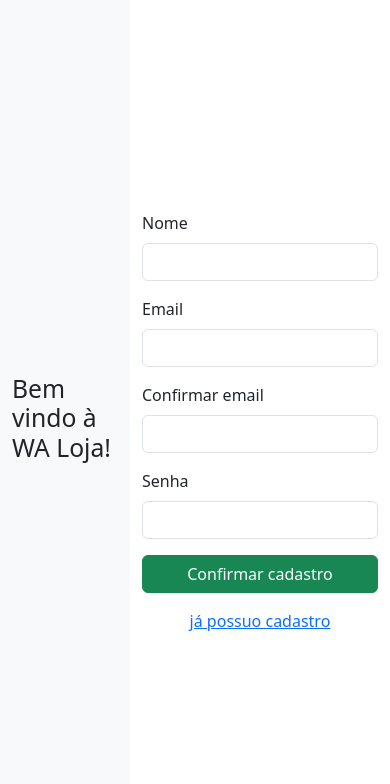
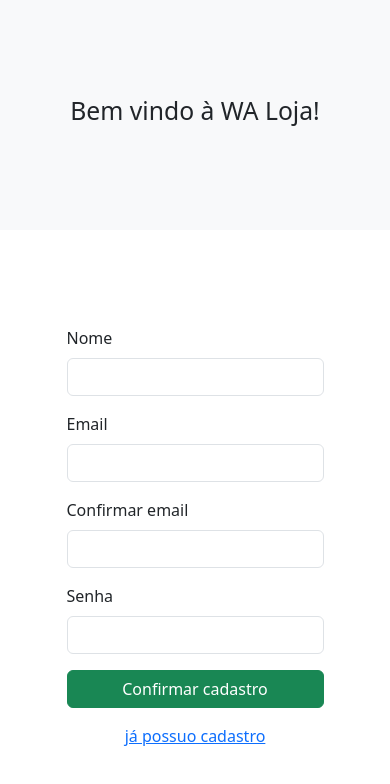
Before and after one commit to shl0mo/LojaWA-Bootstrap, a plain HTML site: page cadastro.html in a window 390 px wide. Drawn offline with nearby package versions, Linux system fonts and the light colour scheme.

Commit message:
cadastro - responsividade

```diff
--- a/cadastro.html
+++ b/cadastro.html
@@ -7,12 +7,12 @@
 		<link href="https://cdn.jsdelivr.net/npm/bootstrap@5.3.2/dist/css/bootstrap.min.css" rel="stylesheet" integrity="sha384-T3c6CoIi6uLrA9TneNEoa7RxnatzjcDSCmG1MXxSR1GAsXEV/Dwwykc2MPK8M2HN" crossorigin="anonymous">
 	</head>
 	<body>
-		<div class="container m-0">
+		<main class="container m-0">
 			<div class="row vh-100 vw-100 ">
-				<div class="col-4 d-flex align-items-center justify-content-center bg-light">
+				<div class="col-12 col-md-4 d-flex align-items-center justify-content-center bg-light">
 					<h2>Bem vindo à WA Loja!</h2>
 				</div>
-				<div class="col-8 d-flex flex-column align-items-center justify-content-center">
+				<div class="col-12 col-md-8 d-flex flex-column align-items-center justify-content-center">
 					<form>
 						<div class="mb-3">
 							<label for="input-nome" class="form-label">Nome</label>
```
Also changed, not shown: produtos.html (+2 -1 lines).
